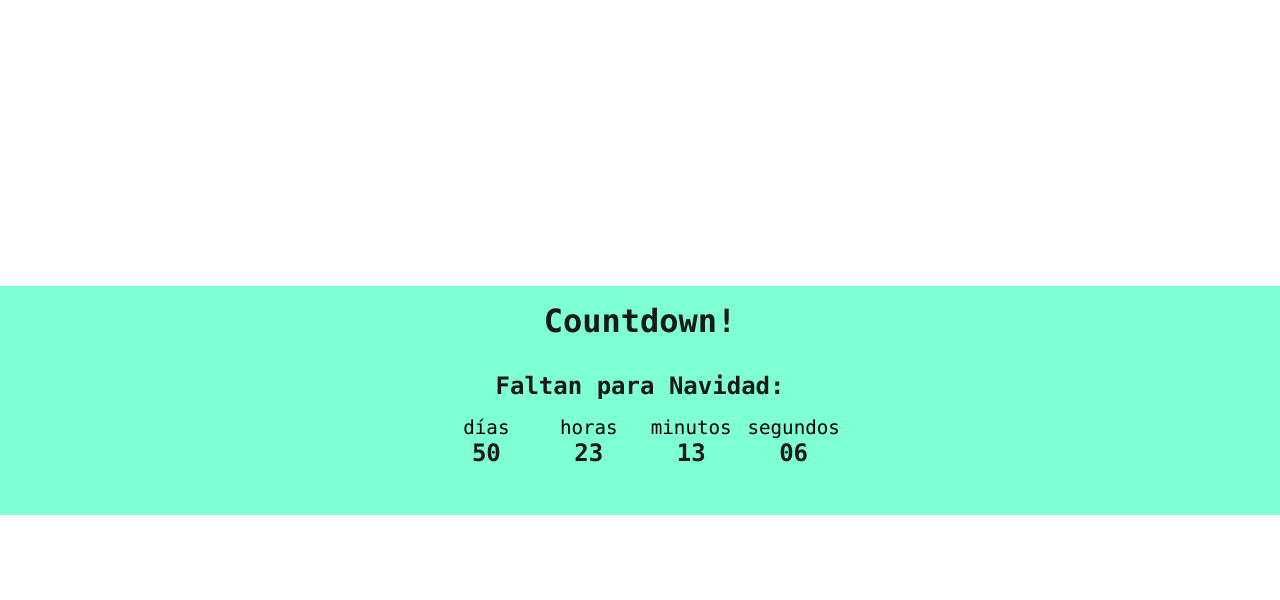
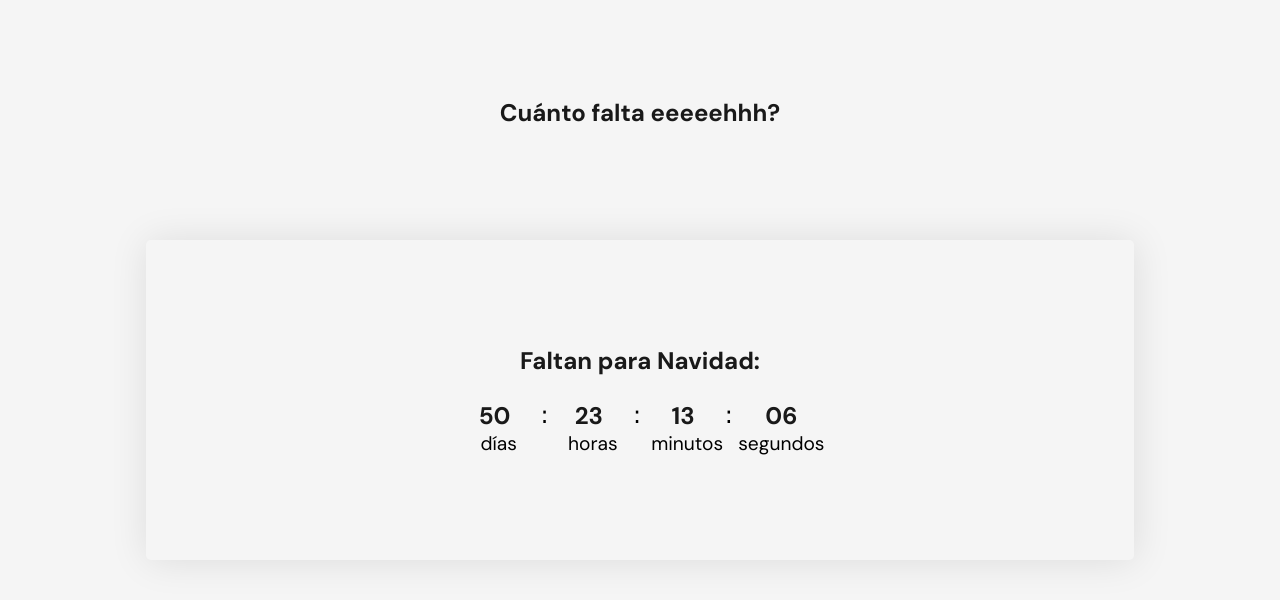
Before and after one commit to nosoynati/react-countdown, a React (Vite) app: page / in a window 1280 px wide. Shown: the top 600 px of the page. Built offline with nearby package versions, Linux system fonts and the light colour scheme.

Commit message:
style fix

```diff
--- a/src/App.jsx
+++ b/src/App.jsx
@@ -1,11 +1,13 @@
 import Countdown from "./components/countdown/Countdown"
+import Header from "./components/header/Header"
 
 function App() {
 const dtaae = new Date("2024/12/24")
   return (
     <div className="main">
-    <h1>Countdown!</h1>
+    <Header />
     <Countdown targetDay={dtaae} evento={'Navidad'}/>
+    <footer></footer>
     </div>
   )
 }
--- a/src/components/countdown/Countdown.jsx
+++ b/src/components/countdown/Countdown.jsx
@@ -1,10 +1,9 @@
 import { useState, useEffect } from "react";
 import "./style.scss";
 
-import DoneCount from '../done/DoneCount'
+import DoneCount from "../done/DoneCount";
 
-const Countdown = ({targetDay, evento}) => {
-
+const Countdown = ({ targetDay, evento }) => {
   // const targetDay = new Date("2024/11/24");
 
   const MILISEC = 1000;
@@ -15,22 +14,20 @@ const Countdown = ({targetDay, evento}) => {
 
   const [date, setDate] = useState({ day: "" });
   const [time, setTime] = useState({ hours: "", minutes: "", seconds: "" });
-  const [ isDone, setIsDone ] = useState(false)
+  const [isDone, setIsDone] = useState(false);
   const formatter = (val) => {
-    if(val < 10){
-      return val.toLocaleString('es-AR', {
-      minimumIntegerDigits: 2
-    })
-    }
-    return val
-  }
+    return val.toLocaleString("es-AR", {
+      minimumIntegerDigits: 2,
+    });
+
+  };
   useEffect(() => {
     const gatDateCalc = () => {
       const dayToday = new Date();
       const timeDiff = targetDay - dayToday;
-      if(timeDiff <= 0) {
-        setIsDone(true)
-        return
+      if (timeDiff <= 0) {
+        setIsDone(true);
+        return;
       }
 
       setDate({
@@ -45,39 +42,37 @@ const Countdown = ({targetDay, evento}) => {
     // gatDateCalc();
 
     const timeInterval = setInterval(() => {
-      gatDateCalc()
+      gatDateCalc();
     }, 1000);
     return () => clearInterval(timeInterval);
   }, [targetDay]);
 
-  if(isDone) {
-    <DoneCount />
+  if (isDone) {
+    <DoneCount />;
   }
 
   return (
-    <>
     <div className="counter">
       <h2>Faltan para {evento}:</h2>
-        <div className="reloj row">
+      <div className="reloj">
         <div className="col">
-            <p>{ date.day == 1 ? 'día' : 'días'}</p>
-            <h2>{date.day}</h2>
+          <div className="row"><h2>{date.day}</h2><span className="space">:</span></div>
+          <p>{date.day == 1 ? "día" : "días"}</p>
         </div>
         <div className="col">
-            <p>{time.hours == 1 ? 'hora' : 'horas'}</p>
-            <h2>{time.hours}</h2>
+          <div className="row"><h2>{time.hours}</h2><span className="space">{ window.innerWidth >= 768 ? ':' : ''}</span></div>
+          <p>{time.hours == 1 ? "hora" : "horas"}</p>
         </div>
         <div className="col">
-            <p>{time.minutes == 1 ? 'minuto' : 'minutos'}</p>
-            <h2>{time.minutes}</h2>
+          <div className="row"><h2>{time.minutes}</h2><span className="space">:</span></div>
+          <p>{time.minutes == 1 ? "minuto" : "minutos"}</p>
         </div>
         <div className="col">
+          <div className="row"><h2>{time.seconds}</h2></div>
           <p>segundos</p>
-            <h2>{time.seconds}</h2>
         </div>
       </div>
     </div>
-    </>
   );
 };
 
--- a/src/components/countdown/style.scss
+++ b/src/components/countdown/style.scss
@@ -3,10 +3,40 @@
   flex-direction: column;
   align-items: center;
   justify-content: center;
-  margin: 2rem;
-  padding: 0 1rem;
-  gap: 1rem;
-  height: 100%;
+  margin: 3rem 4rem;
+  border-radius: 5px;
+  box-shadow: 1px 1px 38px rgba(0,0,0,0.1);
+  padding: 0 0.9rem;
+  gap: 1.5rem;
+  transition: box-shadow linear 0.2s;
+  &:hover{
+    box-shadow: 1px 1px 30px rgba(225,215,225,0.2);;
+  }
+  @media(width >= 1024px){
+    margin: 2rem 9rem;
+  }
+  @media(width < 600px){
+    margin: 3rem 0;
+  }
+
+}
+.row {
+  display: flex;
+  flex-direction: row;
+  justify-content: center;
+}
+.space {
+  font-size: 1.5em;
+  font-family: 'Lucida Sans', 'Lucida Sans Regular', 'Lucida Grande', 'Lucida Sans Unicode', Geneva, Verdana, sans-serif;
+  position: relative;
+  top: 1px;
+  left: 30px;
+
+}
+@media (width <= 600px){
+  .space:nth-of-type(2) {
+    display: none;
+  }
 }
 .loader {
   color: black;
@@ -16,8 +46,13 @@
   display: grid;
   grid-template-columns: repeat(4, 1fr);
   justify-items: center;
-  gap: 10px;
+  gap: 8px;
   align-items:center;
+  @media (width <= 768px){
+    grid-template-columns: 2fr 2fr;
+    row-gap: 2rem;
+    column-gap: 1rem;
+  }
 }
 .col > p {
   font-size: 1.2rem;
--- /dev/null
+++ b/src/components/header/Header.jsx
@@ -0,0 +1,14 @@
+import React from "react";
+import './Header.scss'
+
+const Header = () => {
+  return (
+
+      <header className="header">
+        <h2>Cuánto falta eeeeehhh?</h2>
+      </header>
+
+  );
+};
+
+export default Header;
--- /dev/null
+++ b/src/components/header/Header.scss
@@ -0,0 +1,5 @@
+.header {
+  display: flex;
+  align-items: center;
+  justify-content: center;
+}
--- a/src/style/sass/global.scss
+++ b/src/style/sass/global.scss
@@ -1,3 +1,4 @@
+@import url('https://fonts.googleapis.com/css2?family=Barlow:ital,wght@0,100;0,200;0,300;0,400;0,500;0,600;0,700;0,800;0,900;1,100;1,200;1,300;1,400;1,500;1,600;1,700;1,800;1,900&family=DM+Sans:ital,opsz,wght@0,9..40,100..1000;1,9..40,100..1000&display=swap');
 *,
 *::after,
 *::before {
@@ -22,7 +23,7 @@
 }
 body,
 html {
-  font-family: "Consolas", sans-serif;
+  font-family: "DM Sans", sans-serif;
 }
 body {
   display: flex;
@@ -41,10 +42,18 @@ h3 {
 p {
   text-align: center;
 }
+header {
+  grid-area: 'header';
+}
+footer {
+  grid-area: 'footer';
+}
 .main {
+  display: grid;
+  grid-template-rows: 1fr 2fr 1fr;
   margin: auto;
   padding: 1rem 0.125rem;
-  height: 100%;
+  height: 100vh;
   width: 100%;
-  background-color: aquamarine;
+  background-color: whitesmoke;
 }
```
Also changed, not shown: src/components/countdown/constants.js (+4 -5 lines). Lines whose indentation alone changed are shown as unchanged.
